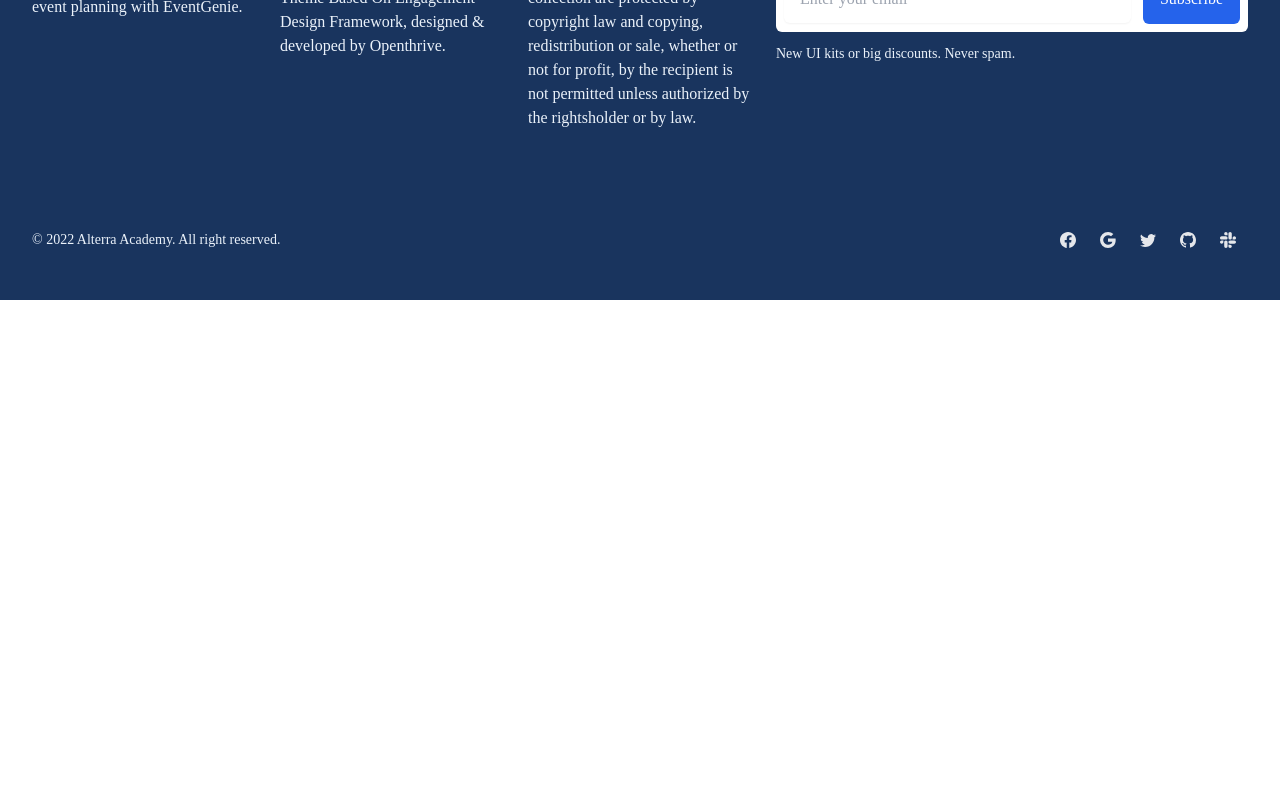
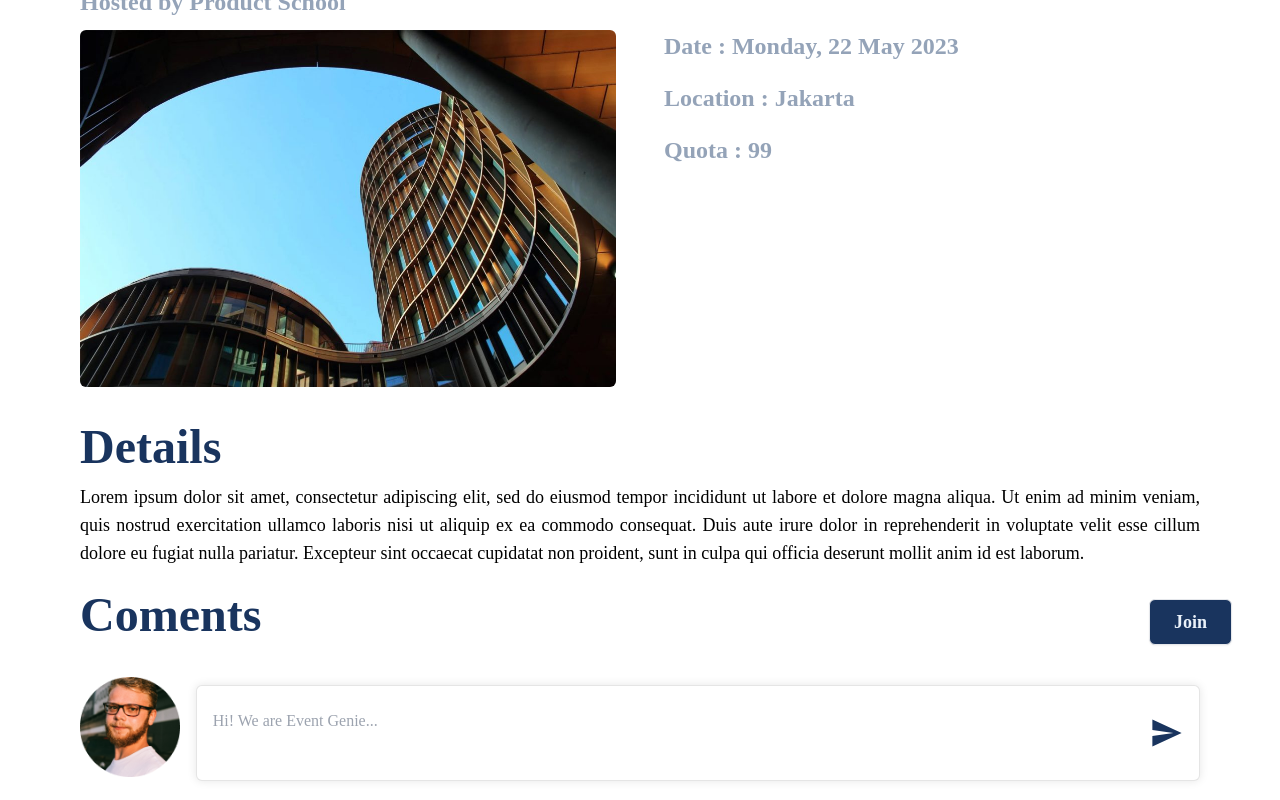
Before and after one commit to ALTA-GROUP-4/Event-Genie-FE, a React (Vite) app: page /detail-event in a window 1280 px wide. Shown: the part 280-1080 px from the top of the page. Before the commit the page ends 800 px from the top, so only its background shows below. Built offline with nearby package versions, Linux system fonts and the light colour scheme.

Commit message:
feat detail event, chore payment, style button and comments input, and feat user icon.

```diff
--- a/src/components/Button.tsx
+++ b/src/components/Button.tsx
@@ -9,8 +9,7 @@ export const PrimButton: FC<PrimButton> = (props) => {
 
   return (
     <button
-      className="bg-[#19345E] text-slate-200 font-semibold py-2 px-8 w-full
-    rounded-lg border border-white hover:bg-[#1A3BC3] active:bg-[#2c4fdd] disabled:bg-[#3f4958]"
+      className="py-2 px-4 m-2 w-full justify-center items-center gap-2 rounded-md border text-lg bg-@19345E text-@EBF2FA font-bold shadow-sm align-middle hover:scale-105 focus:outline-none   transition-all text-md dark:bg-slate-900 dark:hover:bg-slate-800 dark:border-gray-700 dark:text-gray-400 dark:hover:text-white dark:focus:ring-offset-gray-800"
       {...props}
     >
       {label}
@@ -22,8 +21,7 @@ export const SecButton: FC<PrimButton> = (props) => {
 
   return (
     <button
-      className="bg-white text-[#19345E] font-semibold py-2 px-8 w-full
-    rounded-lg border border-[#19345E] hover:bg-gray-300 active:bg-gray-200 disabled:bg-gray-400"
+      className="py-2 px-4 m-2 w-full justify-center items-center gap-2 rounded-md border border-@19345E text-lg bg-@EBF2FA text-@19345E font-bold shadow-sm align-middle hover:scale-105 focus:outline-none   transition-all text-md dark:bg-slate-900 dark:hover:bg-slate-800 dark:border-gray-700 dark:text-gray-400 dark:hover:text-white dark:focus:ring-offset-gray-800"
       {...props}
     >
       {label}
--- a/src/components/Input.tsx
+++ b/src/components/Input.tsx
@@ -1,4 +1,5 @@
 import { FC, InputHTMLAttributes, TextareaHTMLAttributes } from "react";
+import { IoMdSend } from "react-icons/io";
 
 export const Input: FC<InputHTMLAttributes<HTMLInputElement>> = (props) => {
   return (
@@ -23,6 +24,7 @@ export const TextArea: FC<TextareaHTMLAttributes<HTMLTextAreaElement>> = (
     </div>
   );
 };
+
 export const InputEvent: FC<InputHTMLAttributes<HTMLInputElement>> = (
   props
 ) => {
@@ -39,3 +41,20 @@ export const InputEvent: FC<InputHTMLAttributes<HTMLInputElement>> = (
     </div>
   );
 };
+
+export const Comments: FC<TextareaHTMLAttributes<HTMLTextAreaElement>> = (
+  props
+) => {
+  return (
+    <div className="flex flex-col w-full h-24 py-2 justify-center items-center flex-grow md:py-3 md:pl-4 relative border border-black/10 bg-white dark:border-gray-900/50 dark:text-white dark:bg-gray-700 rounded-md shadow-[0_0_10px_rgba(0,0,0,0.10)] dark:shadow-[0_0_15px_rgba(0,0,0,0.10)]">
+      <textarea
+        className="m-0 w-full resize-none border-0  focus:ring-0 focus-visible:ring-0 bg-transparent p-0 pr-7 dark:bg-transparent pl-2 md:pl-0"
+        {...props}
+      />
+
+      <button className="absolute p-1.5 text-4xl text-@19345E hover:scale-125  disabled:hover:bg-transparent dark:disabled:hover:bg-transparent right-1 md:right-2 disabled:opacity-40">
+        <IoMdSend />
+      </button>
+    </div>
+  );
+};
--- a/src/pages/DetailEvent.tsx
+++ b/src/pages/DetailEvent.tsx
@@ -1,10 +1,68 @@
 import { FC } from "react";
 import { Layout } from "../components/Layout";
+import { PrimButton } from "../components/Button";
+import { Comments } from "../components/Input";
+
 const DetailEvent: FC = () => {
   return (
     <Layout>
-      <div>
-        <p>DetailEvent</p>
+      <div className="my-14 px-14 justify-center items-center">
+        <div>
+          <h1 className="flex px-6 text-@19345E font-bold text-2xl  md:texl-3xl lg:text-5xl  capitalize ">
+            Webinar: Your Product Manager Career by PlayStation Sr PM
+          </h1>
+          <p className="py-3 px-6 text-slate-400 font-bold text-2xl  md:texl-3xl ">
+            Hosted by Product School
+          </p>
+        </div>
+        <div className="flex flex-col md:flex-row">
+          <div className="px-6 mb-3 md:w-1/2">
+            <img src="./bg.jpg" alt="" className="w-full  h-auto rounded-md" />
+          </div>
+          <div className="gap-4 px-6">
+            <p className="text-slate-400 font-bold text-2xl  md:texl-3xl ">
+              Date : Monday, 22 May 2023
+            </p>
+            <p className="py-5 text-slate-400 font-bold text-2xl  md:texl-3xl ">
+              Location : Jakarta
+            </p>
+            <p className="text-slate-400 font-bold text-2xl  md:texl-3xl ">
+              Quota : 99
+            </p>
+          </div>
+        </div>
+        <div className="px-6 my-6">
+          <h1 className="text-@19345E font-bold text-2xl  md:texl-3xl lg:text-5xl  capitalize ">
+            Details
+          </h1>
+          <p className="mt-3 text-black text-lg  md:texl-3xl text-justify">
+            Lorem ipsum dolor sit amet, consectetur adipiscing elit, sed do
+            eiusmod tempor incididunt ut labore et dolore magna aliqua. Ut enim
+            ad minim veniam, quis nostrud exercitation ullamco laboris nisi ut
+            aliquip ex ea commodo consequat. Duis aute irure dolor in
+            reprehenderit in voluptate velit esse cillum dolore eu fugiat nulla
+            pariatur. Excepteur sint occaecat cupidatat non proident, sunt in
+            culpa qui officia deserunt mollit anim id est laborum.
+          </p>
+        </div>
+        <div className="flex justify-between">
+          <div>
+            <h1 className="px-6 font-bold text-@19345E text-2xl  md:texl-3xl lg:text-5xl  capitalize ">
+              Coments
+            </h1>
+          </div>
+          <div>
+            <PrimButton label="Join" id=" button-add-event" type="button" />
+          </div>
+        </div>
+        <div className="flex flex-col md:flex-row px-6 my-6 ">
+          <div className="">
+            <img src="./users.png" alt="" className="hidden md:block pr-4" />
+          </div>
+          <div className="w-full mt-2">
+            <Comments placeholder="Hi! We are Event Genie..." id="comments" />
+          </div>
+        </div>
       </div>
     </Layout>
   );
--- a/src/pages/Payment.tsx
+++ b/src/pages/Payment.tsx
@@ -11,8 +11,8 @@ const Payment: FC = () => {
             Payment
           </h1>
         </div>
-        <div className="flex flex-col my-6 px-6 justify-center items-center">
-          <div className="flex flex-row gap-4 md:w-1/2">
+        <div className="flex flex-col  my-6 px-6 justify-center items-center">
+          <div className="flex flex-col md:flex-row gap-2 md:gap-4 w-full md:w-1/2">
             <div className="w-full">
               <label className="font-bold dark:text-white">Name</label>
               <Input placeholder="Insert Name" id="payment_name" type="text" />
```
Also changed, not shown: public/users.png (added).
